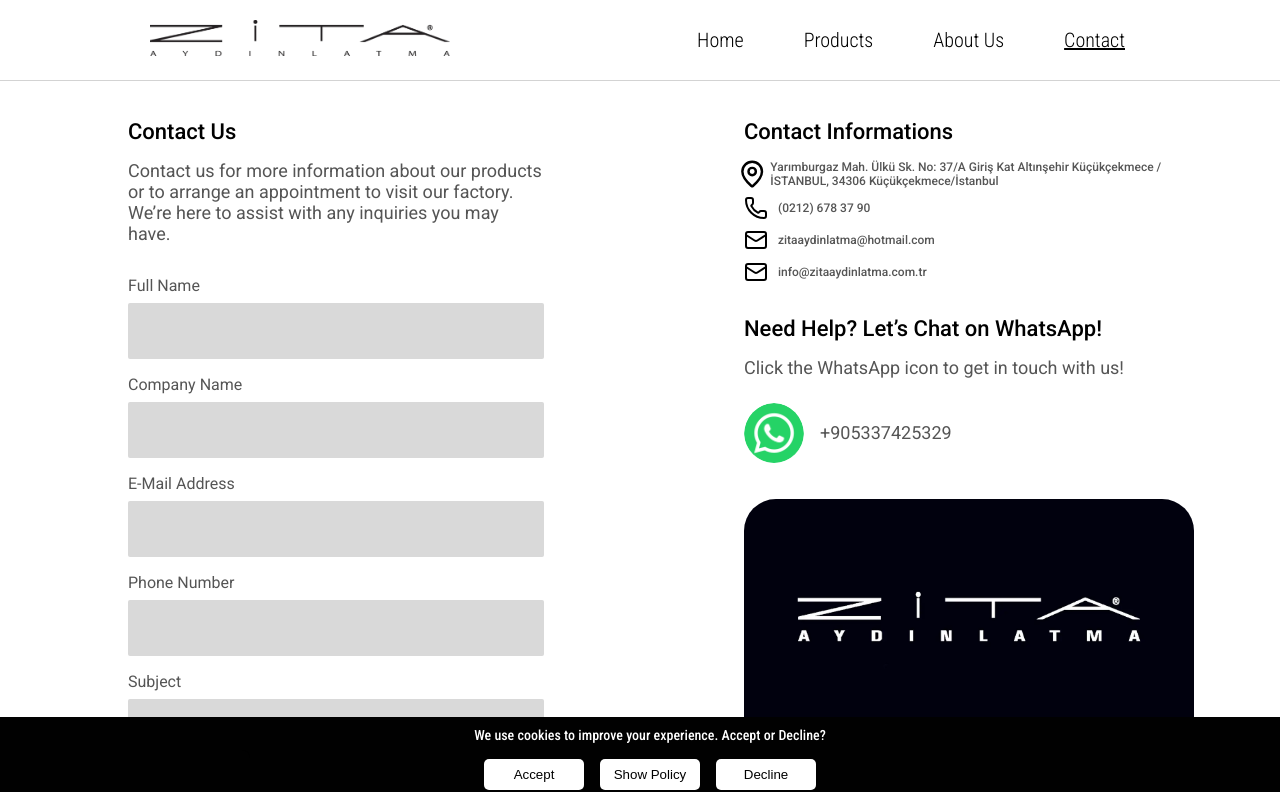
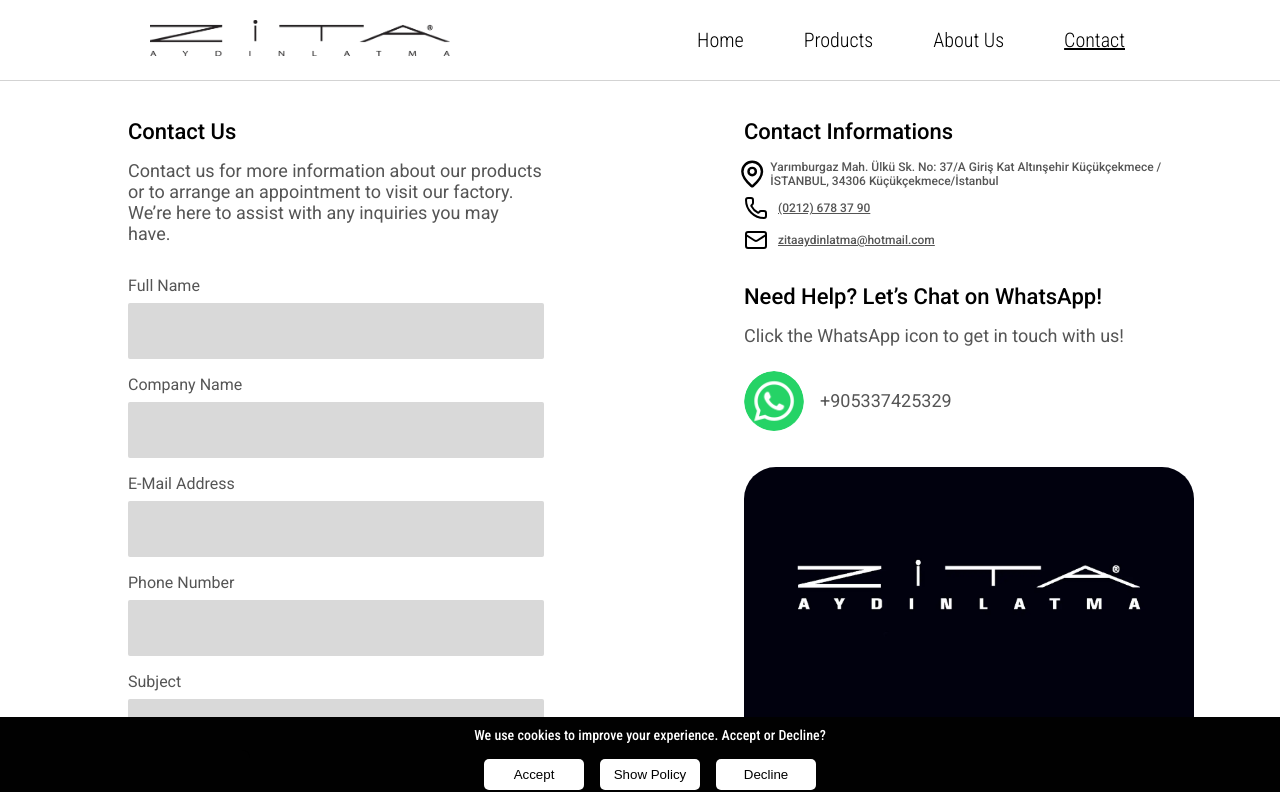
Before and after one commit to pechorin98/zita, a React (Vite) app: page /About/Contact in a window 1280 px wide. Shown: the top 792 px of the page. Built offline with nearby package versions, Linux system fonts and the light colour scheme.

Commit message:
postUpdate

```diff
--- a/src/pages/Contact/ContactPage.jsx
+++ b/src/pages/Contact/ContactPage.jsx
@@ -88,15 +88,13 @@ function Contact() {
                     </div>
                     <div className={styles.contactBox}>
                         <Phone className="h-6 w-6 flex-shrink-0" />
-                        <span className="text-sm">(0212) 678 37 90</span>
+                        <a href="tel:+902126783790" className="text-sm">
+                            (0212) 678 37 90
+                        </a>
                     </div>
                     <div className={styles.contactBox}>
                         <Mail className="h-6 w-6 mt-1 flex-shrink-0" />
-                        <span className="text-sm">zitaaydinlatma@hotmail.com</span>
-                    </div>
-                    <div className={styles.contactBox}>
-                        <Mail className="h-6 w-6 mt-1 flex-shrink-0" />
-                        <span className="text-sm">info@zitaaydinlatma.com.tr</span>
+                        <a target="_blank" href="mailto:zitaaydinlatma@hotmail.com" className="text-sm">zitaaydinlatma@hotmail.com</a>
                     </div>
                 </div>
                 <div className={styles.wpContainer}>
@@ -108,7 +106,7 @@ function Contact() {
                         <a href="https://wa.me/905337425329" target="_blank" className={styles.whatsappButton}>
                             <img src="/envImg/wpIcon.png" alt="Zita Aydınlatma Whatsapp İletişim Butonu" />
                         </a>
-                        <p style={{"marginTop":"20px"}}className="paraText">+905337425329</p>
+                        <p style={{ "marginTop": "20px" }} className="paraText">+905337425329</p>
                     </div>
                 </div>
                 <div className={styles.imgContainer}>
```
